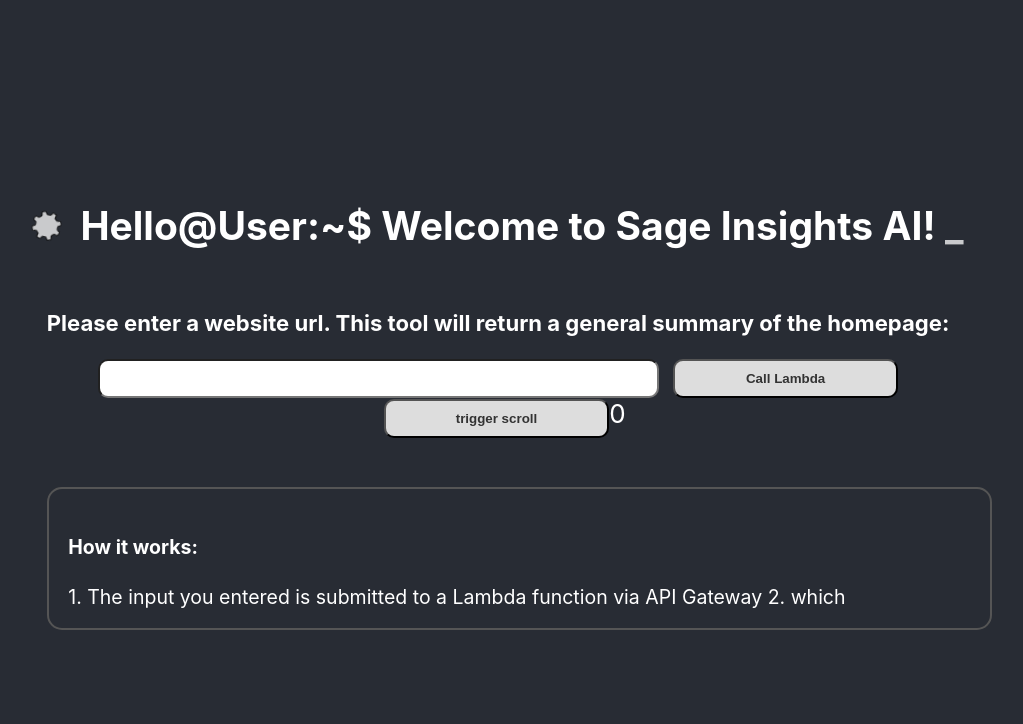
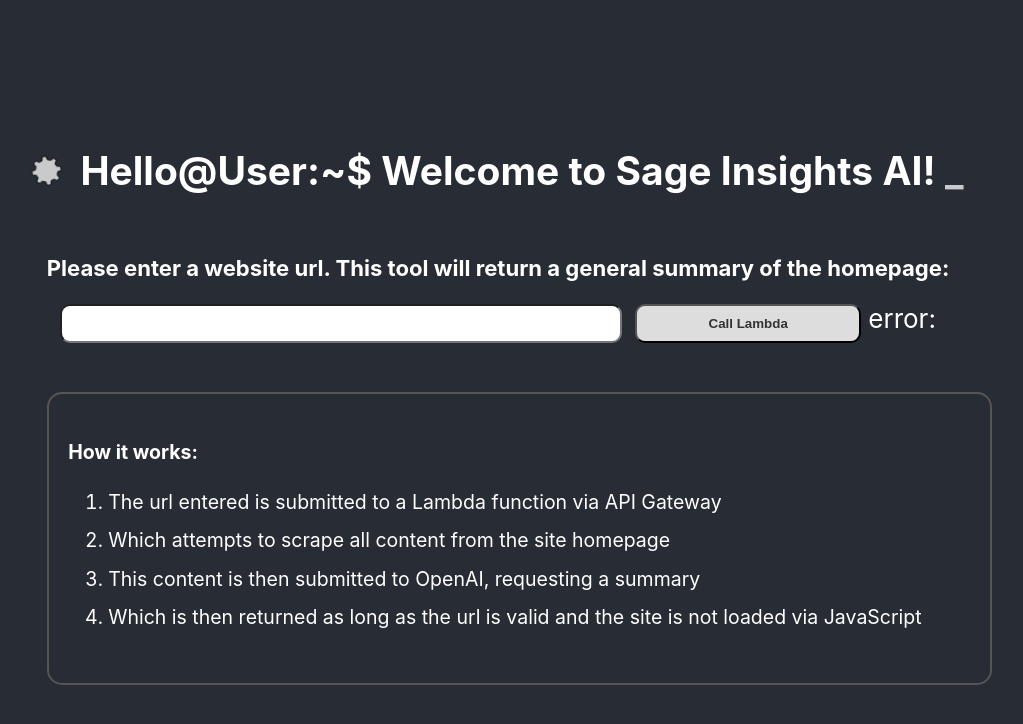
Before and after one commit to tm4747/sageinsightsai, a React (Create React App) app: page / in a window 1280 px wide. Shown: the top 724 px of the page, without its empty margins (142-1165 px from the left). Built offline with nearby package versions, Linux system fonts and the light colour scheme.

Commit message:
auto-scroll working

```diff
--- a/src/App.css
+++ b/src/App.css
@@ -10,7 +10,9 @@
 .App {
   text-align: center;
 }
-
+ol li {
+  padding-bottom:.75em;
+}
 
 
 .App-header {
@@ -52,6 +54,14 @@
   width:50%;
   display:inline;
 }
+.errorTextInput{
+  padding:.75em 4em ;
+  border-radius:10px;
+  width:50%;
+  display:inline;
+  border:solid 2px red;
+  background-color:red;
+}
 .button{
   padding:.75em ;
   border-radius:10px;
--- a/src/App.js
+++ b/src/App.js
@@ -6,28 +6,33 @@
 import { marked } from 'marked';
 import Modal from "./components/Modal"
 import FlashingText from './components/FlashingText';
-// test git action
+
 
 function App() {
   const [htmlReponse, setHtmlResponse] = useState('');
   const [postResponse, setPostResponse] = useState('');
+  const [typingContent, setTypingContent] = useState('');
   const [enteredUrl, setEnteredUrl] = useState('');
+  const [enteredUrlError, setEnteredUrlError] = useState(false);
   const [isLoading, setIsLoading] = useState(false);
-  const [isUserScrolling, setIsUserScrolling] = useState(false); // Track if the user scrolls
-  const [doScroll, setDoScroll] = useState(0);
 
+  // update state values
+  const handleInputChange = (event) => {
+    setEnteredUrl(event.target.value);
+  };
 
+  // converts markup response from lambda to HTML
   useEffect(() => {
     const theHtmlResponse = marked(postResponse)
     setHtmlResponse(theHtmlResponse)
   }, [postResponse]);
 
-    const handleInputChange = (event) => {
-      setEnteredUrl(event.target.value);
-    };
-
+  // website summary call
   const callLambda = () => {
-      if(enteredUrl){
+    if (enteredUrl < 3) {
+      setEnteredUrlError(true);
+    } else {
+      setEnteredUrlError(false);
       try {
         setPostResponse("");
         setIsLoading(true);
@@ -38,24 +43,27 @@
       }
     }
   }
-    const triggerScroll = () => {
-      setDoScroll(Math.random())
-    }
 
+
+  // handle auto-scrolling when response/answer is written out
   const messagesEndRef = useRef(null)
-
   const scrollToBottom = () => {
     messagesEndRef.current?.scrollIntoView({ behavior: "smooth" })
   }
-
   useEffect(() => {
     console.log('doScroll')
-      console.log(doScroll)
     scrollToBottom()
-    }, [doScroll]);
+  }, [typingContent]);
 
 
-  const howAppWorks = "<h4>How it works:</h4> 1. The input you entered is submitted to a Lambda function via API Gateway\n 2. which"
+  const howAppWorks = "<h4>How it works:</h4> <ol>\
+  <li>The url entered is submitted to a Lambda function via API Gateway</li>\
+  <li>Which attempts to scrape all content from the site homepage</li>\
+  <li>This content is then submitted to OpenAI, requesting a summary</li>\
+  <li>Which is then returned as long as the url is valid and the site is not loaded via JavaScript</li>\
+  </ol>"
+
+  const inputClasses = enteredUrlError ? "errorTextInput" : "textInput";
 
   return (
     <div className="App">
@@ -68,14 +76,13 @@
           <div className={"formDiv"}>
             <p className={"directions"}>Please enter a website url.
               This tool will return a general summary of the homepage:</p>
-            <input className={"textInput"} onChange={handleInputChange} type="text"/>
+            <input className={inputClasses} onChange={handleInputChange} type="text"/>
             <button className={"button"} onClick={callLambda}>Call Lambda</button>
-            <button className={"button"} onClick={triggerScroll}>trigger scroll</button>
-            {doScroll}
+            <span> error: {enteredUrlError}</span>
           </div>
           <div className={"resultsDiv"} >
             { !htmlReponse ?
-            <div dangerouslySetInnerHTML={{ __html: howAppWorks }} />:<TypingEffectWithMarkup content={htmlReponse} />}
+            <div dangerouslySetInnerHTML={{ __html: howAppWorks }} />:<TypingEffectWithMarkup content={htmlReponse} setTypingContent={setTypingContent} />}
           </div>
           <div ref={messagesEndRef}/>
       </section>
--- a/src/components/TypingEffectWithMarkup.js
+++ b/src/components/TypingEffectWithMarkup.js
@@ -1,6 +1,6 @@
 import React, { useState, useEffect } from 'react';
 
-const TypingEffectWithMarkup = ({ content }) => {
+const TypingEffectWithMarkup = ({ content, setTypingContent }) => {
   const [displayedText, setDisplayedText] = useState('');
   const [isDone, setIsDone] = useState(false);
 
@@ -9,7 +9,9 @@
 
     let currentIndex = 0;
     const typingInterval = setInterval(() => {
-        setDisplayedText((prev) => prev + content[currentIndex]);
+      const updatedContent = (prev) => prev + content[currentIndex];
+        setDisplayedText(updatedContent);
+        setTypingContent(updatedContent)
         currentIndex += 1;
 
       // If we've added all characters, stop the typing effect
```
Lines whose indentation alone changed are shown as unchanged.
